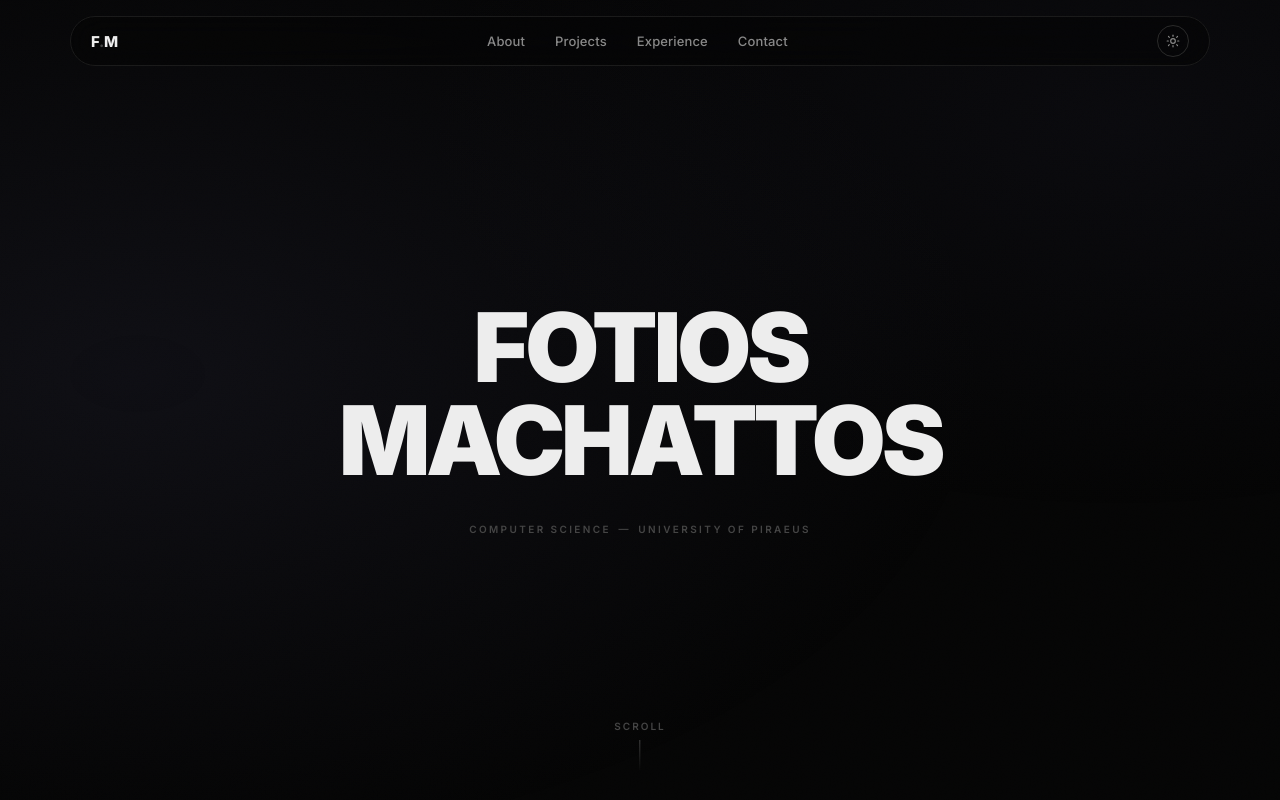
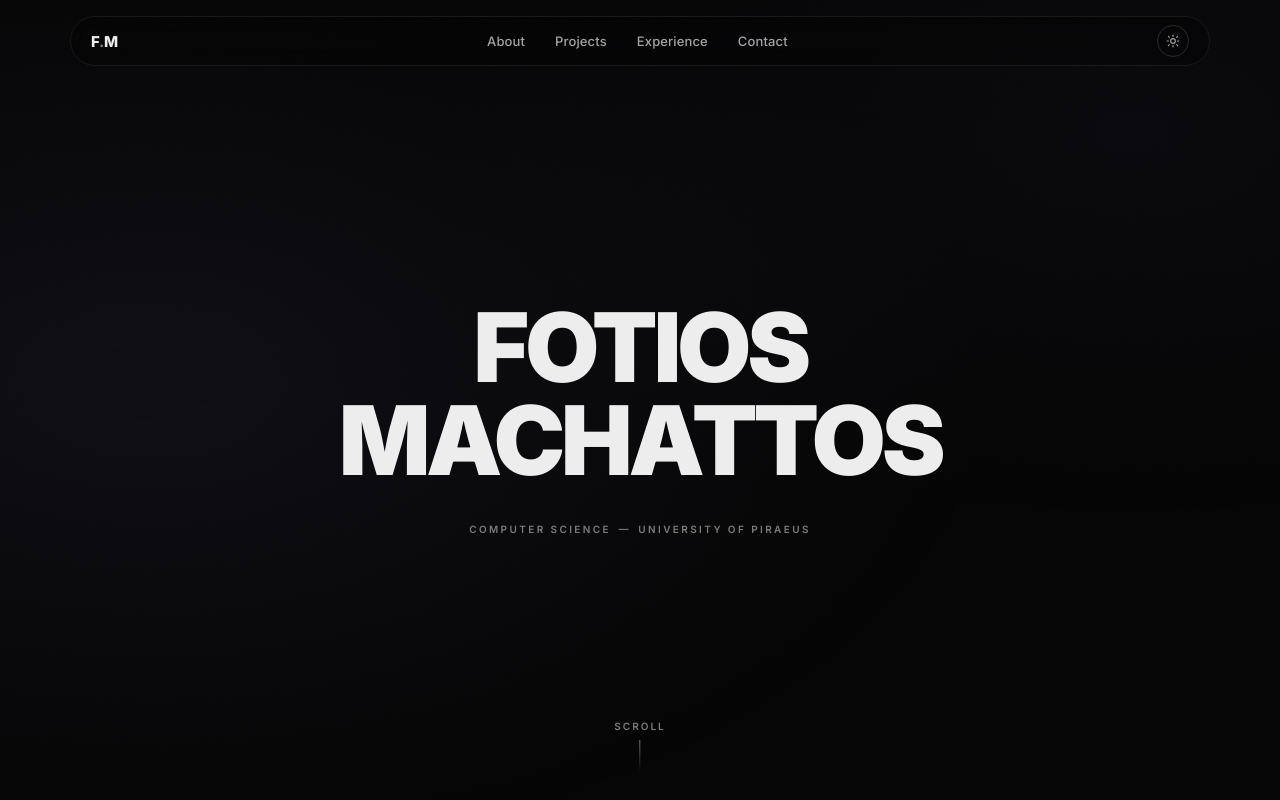
Before and after one commit to fotios11/fotios11.github.io, a plain HTML site: page index.html in a window 1280 px wide. Shown: the top 800 px of the page. Drawn offline with nearby package versions, Linux system fonts and the dark colour scheme.

Commit message:
Fixed text colour in dark mode for more visibility

```diff
--- a/index.html
+++ b/index.html
@@ -38,8 +38,8 @@
         --border:    #1A1A1A;
         --border-h:  #2A2A2A;
         --text-1:    #EDEDED;
-        --text-2:    #888888;
-        --text-3:    #444444;
+        --text-2:    #A3A3A3;
+        --text-3:    #7A7A7A;
         --nav-bg:     rgba(5,5,5,0.55);
         --nav-bg-s:   rgba(5,5,5,0.9);
         --nav-shadow: 0 4px 32px rgba(0,0,0,0.7);
@@ -69,8 +69,8 @@
       --border:    #1A1A1A;
       --border-h:  #2A2A2A;
       --text-1:    #EDEDED;
-      --text-2:    #888888;
-      --text-3:    #444444;
+      --text-2:    #A3A3A3;
+      --text-3:    #7A7A7A;
       --nav-bg:     rgba(5,5,5,0.55);
       --nav-bg-s:   rgba(5,5,5,0.9);
       --nav-shadow: 0 4px 32px rgba(0,0,0,0.7);
```
